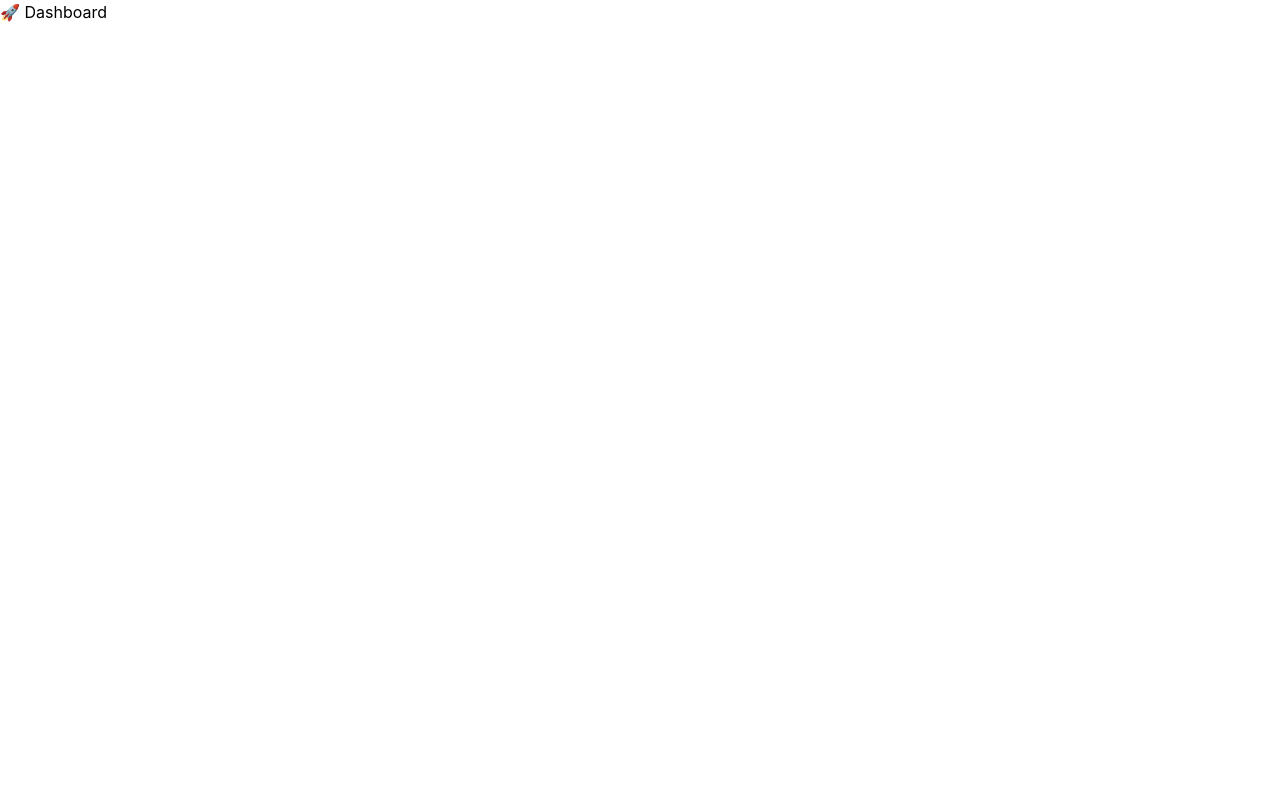
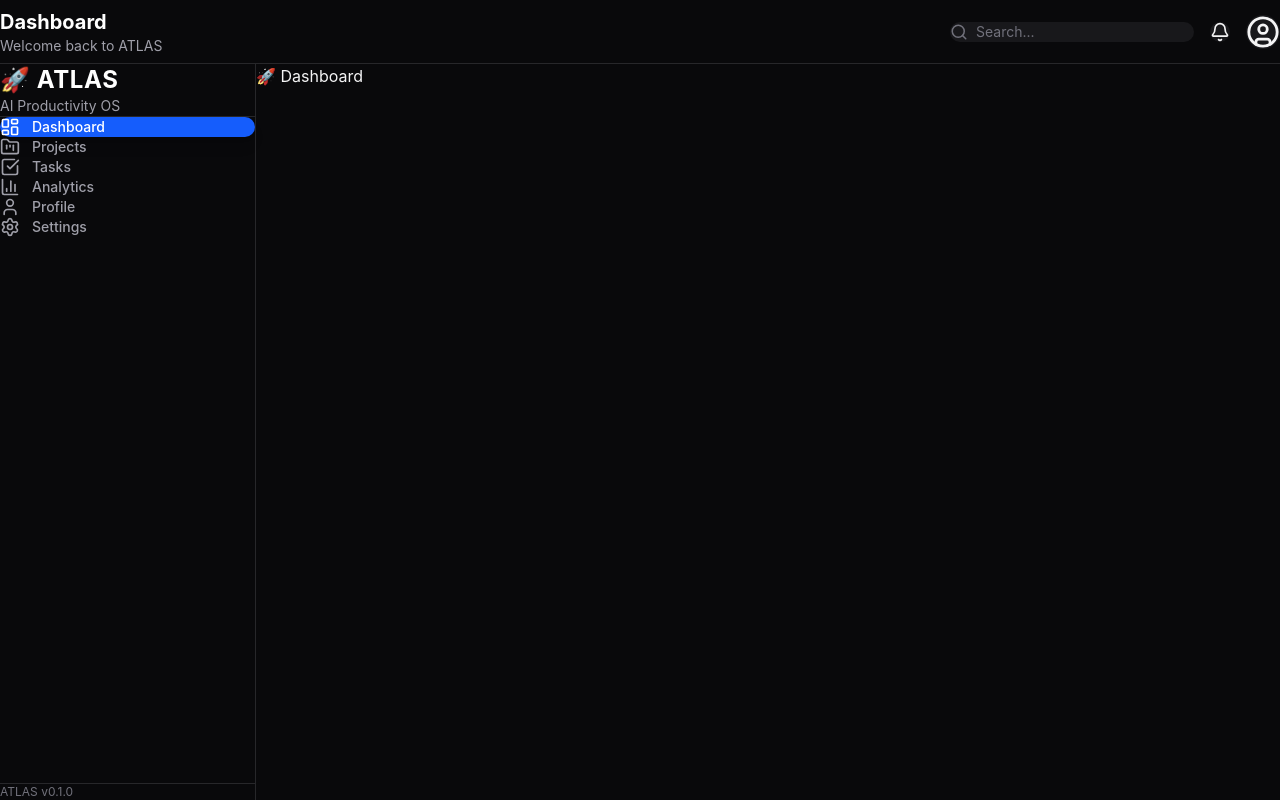
Before and after one commit to mishravedansh262-arch/Atlas, a React (Vite) app: page /dashboard in a window 1280 px wide. Built offline with nearby package versions, Linux system fonts and the light colour scheme.

Commit message:
feat: complete ATLAS dashboard foundation and routing

```diff
--- a/src/components/layout/AppLayout.tsx
+++ b/src/components/layout/AppLayout.tsx
@@ -7,8 +7,8 @@
 
 function AppLayout({ children }: AppLayoutProps) {
   return (
-    <div className="min-h-screen bg-zinc-900 text-white">
-      <Navbar />
+<div className="min-h-screen bg-zinc-950 text-zinc-100">
+  <Navbar />
 
       <div className="flex">
         <Sidebar />
--- a/src/components/layout/Navbar.tsx
+++ b/src/components/layout/Navbar.tsx
@@ -1,7 +1,34 @@
+import { Bell, Search, UserCircle } from "lucide-react";
+
 function Navbar() {
   return (
-    <header className="h-16 border-b border-zinc-800 bg-zinc-950 flex items-center px-6">
-      <h1 className="text-xl font-bold text-white">ATLAS</h1>
+    <header className="flex h-16 items-center justify-between border-b border-zinc-800 bg-zinc-950 px-6">
+      <div>
+        <h1 className="text-xl font-bold text-white">Dashboard</h1>
+        <p className="text-sm text-zinc-400">
+          Welcome back to ATLAS
+        </p>
+      </div>
+
+      <div className="flex items-center gap-4">
+        <div className="flex items-center gap-2 rounded-xl bg-zinc-900 px-3 py-2">
+          <Search size={18} className="text-zinc-500" />
+
+          <input
+            type="text"
+            placeholder="Search..."
+            className="bg-transparent text-sm text-white outline-none placeholder:text-zinc-500"
+          />
+        </div>
+
+        <button className="rounded-xl bg-zinc-900 p-2 transition hover:bg-zinc-800">
+          <Bell size={20} />
+        </button>
+
+        <button className="rounded-full bg-zinc-900 p-1 transition hover:bg-zinc-800">
+          <UserCircle size={34} />
+        </button>
+      </div>
     </header>
   );
 }
--- a/src/components/layout/Sidebar.tsx
+++ b/src/components/layout/Sidebar.tsx
@@ -1,7 +1,46 @@
+import { NavLink } from "react-router-dom";
+import { navigation } from "../../lib/navigation";
+
 function Sidebar() {
   return (
-    <aside className="w-64 border-r border-zinc-800 bg-zinc-950 p-6">
-      <h2 className="text-lg font-semibold text-white">Navigation</h2>
+    <aside className="flex h-[calc(100vh-64px)] w-64 flex-col border-r border-zinc-800 bg-zinc-950">
+      <div className="border-b border-zinc-800 p-6">
+        <h2 className="text-2xl font-bold tracking-wide text-white">
+          🚀 ATLAS
+        </h2>
+        <p className="mt-1 text-sm text-zinc-400">
+          AI Productivity OS
+        </p>
+      </div>
+
+      <nav className="flex-1 space-y-2 p-4">
+        {navigation.map((item) => {
+          const Icon = item.icon;
+
+          return (
+            <NavLink
+              key={item.name}
+              to={item.href}
+              className={({ isActive }) =>
+                `flex items-center gap-3 rounded-xl px-4 py-3 text-sm font-medium transition-all duration-200 ${
+                  isActive
+                    ? "bg-blue-600 text-white shadow-lg"
+                    : "text-zinc-400 hover:bg-zinc-900 hover:text-white"
+                }`
+              }
+            >
+              <Icon size={20} />
+              <span>{item.name}</span>
+            </NavLink>
+          );
+        })}
+      </nav>
+
+      <div className="border-t border-zinc-800 p-4">
+        <p className="text-xs text-zinc-500">
+          ATLAS v0.1.0
+        </p>
+      </div>
     </aside>
   );
 }
--- a/src/layouts/DashboardLayout.tsx
+++ b/src/layouts/DashboardLayout.tsx
@@ -1,5 +1,10 @@
 import { Outlet } from "react-router-dom";
+import AppLayout from "../components/layout/AppLayout";
 
 export default function DashboardLayout() {
-  return <Outlet />;
+  return (
+    <AppLayout>
+      <Outlet />
+    </AppLayout>
+  );
 }
--- /dev/null
+++ b/src/lib/navigation.ts
@@ -0,0 +1,41 @@
+import {
+  LayoutDashboard,
+  FolderKanban,
+  CheckSquare,
+  BarChart3,
+  User,
+  Settings,
+} from "lucide-react";
+
+export const navigation = [
+  {
+    name: "Dashboard",
+    href: "/dashboard",
+    icon: LayoutDashboard,
+  },
+  {
+    name: "Projects",
+    href: "/projects",
+    icon: FolderKanban,
+  },
+  {
+    name: "Tasks",
+    href: "/tasks",
+    icon: CheckSquare,
+  },
+  {
+    name: "Analytics",
+    href: "/analytics",
+    icon: BarChart3,
+  },
+  {
+    name: "Profile",
+    href: "/profile",
+    icon: User,
+  },
+  {
+    name: "Settings",
+    href: "/settings",
+    icon: Settings,
+  },
+];
```
